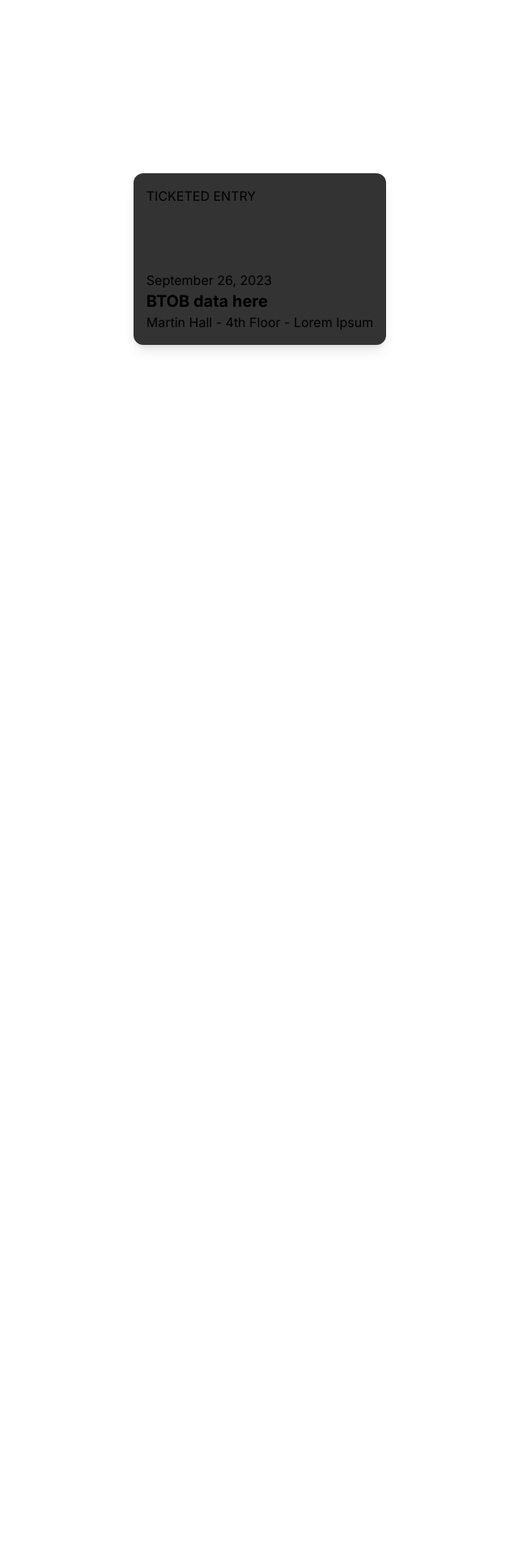
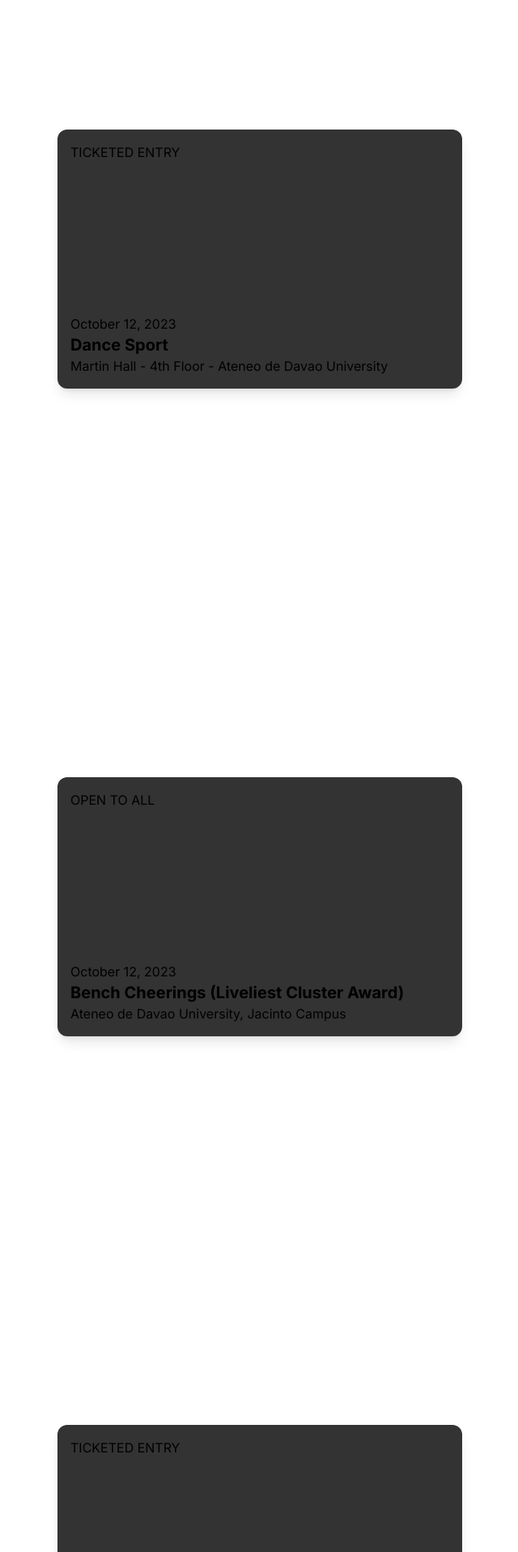
Before and after one commit to SAMAHAN-Systems-Development/sadya-2023-website, a Next.js app: page /EventCard in a window 1280 px wide. Shown: the part 880-2797 px from the top of the page at 81% size, without its empty margins (319-959 px from the left). Before the commit the page ends 1600 px from the top, so only its background shows below. Built offline with nearby package versions, Linux system fonts and the light colour scheme.

Commit message:
feat: input all events in event data

```diff
--- a/src/app/EventCard/page.tsx
+++ b/src/app/EventCard/page.tsx
@@ -1,5 +1,6 @@
-import EventCard from '@/components/ui/EventCard';
-import { EventData } from '@/data/EventData';
+import React from 'react';
+import EventCard from '../../components/ui/EventCard';
+import { EventData } from '../../data/EventData';
 
 export default function Home() {
   return (
--- a/src/components/ui/EventCard.tsx
+++ b/src/components/ui/EventCard.tsx
@@ -7,6 +7,21 @@ type CardProps = {
   title: string;
 };
 
+const cardStyle = {
+  width: '500px',
+  height: '320px',
+  display: 'flex',
+  flexDirection: 'column',
+  justifyContent: 'space-between',
+};
+
+const containerStyle = {
+  display: 'flex',
+  justifyContent: 'center',
+  alignItems: 'center',
+  height: '100vh',
+};
+
 const EventCard: React.FC<CardProps> = ({
   title,
   date,
@@ -14,10 +29,12 @@ const EventCard: React.FC<CardProps> = ({
   floor,
 }) => {
   return (
-    <div className="flex justify-center items-center h-screen">
-      <div className=" mx-auto rounded-xl overflow-hidden shadow-lg bg-black">
+    <div style={containerStyle}>
+      <div className="rounded-xl overflow-hidden shadow-lg bg-black" style={cardStyle}>
         <div className="px-4 py-4">
           <div className="text-base mb-2">{title}</div>
+        </div>
+        <div className="flex flex-col px-4 py-4">
           <p className="text-gray-700 text-base mt-20">{date}</p>
           <p className="font-bold text-gray-700 text-xl">{description}</p>
           <p className="text-gray-700 text-base">{floor}</p>
--- a/src/data/EventData.ts
+++ b/src/data/EventData.ts
@@ -1,31 +1,68 @@
-import type { EventDataTypes } from 'lib/types/EventDataTypes';
+import { EventDataTypes } from "../../lib/types/EventDataTypes";
 
 export const EventData: EventDataTypes[] = [
   {
     eventDataEntry: 'TICKETED ENTRY',
-    eventDataDate: 'September 26, 2023',
-    eventDataDescription: 'Sample event description here',
-    eventDataFloor: 'Martin Hall - 4th Floor - Lorem Ipsum',
-    start: 'September 27 2023 10:05 PM',
-    expiry: 'September 27 2023 11:00 PM',
+    eventDataDate: 'October 12, 2023',
+    eventDataDescription: 'Banner Making',
+    eventDataFloor: 'Martin Hall - 6th Floor - Ateneo de Davao University',
+    start: 'October 1 2023 6:50 PM',
+    expiry: 'October 1 2023 11:00 PM',
   },
   {
     eventDataEntry: 'TICKETED ENTRY',
-    eventDataDate: 'September 26, 2023',
-    eventDataDescription: 'BTOB data here',
-    eventDataFloor: 'Martin Hall - 4th Floor - Lorem Ipsum',
+    eventDataDate: 'October 12, 2023',
+    eventDataDescription: 'Dance Sport',
+    eventDataFloor: 'Martin Hall - 4th Floor - Ateneo de Davao University',
+    start: 'September 27 2023 3:00 PM',
+    expiry: 'September 27 2023 5:00 PM',
+  },
+  {
+    eventDataEntry: 'OPEN TO ALL',
+    eventDataDate: 'October 12, 2023',
+    eventDataDescription: 'Bench Cheerings (Liveliest Cluster Award)',
+    eventDataFloor: 'Ateneo de Davao University, Jacinto Campus',
+    start: 'September 27 2023 3:00 PM',
+    expiry: 'September 27 2023 5:00 PM',
+  },
+  {
+    eventDataEntry: 'TICKETED ENTRY',
+    eventDataDate: 'October 12, 2023',
+    eventDataDescription: 'Battle of the Bands',
+    eventDataFloor: 'Martin Hall - 4th Floor - Ateneo de Davao University',
+    start: 'September 27 2023 3:00 PM',
+    expiry: 'September 27 2023 5:00 PM',
+  },
+  {
+    eventDataEntry: 'TICKETED ENTRY',
+    eventDataDate: 'October 13, 2023',
+    eventDataDescription: 'Star Search',
+    eventDataFloor: 'Finster Auditorium - Ateneo de Davao University',
+    start: 'September 27 2023 3:00 PM',
+    expiry: 'September 27 2023 5:00 PM',
+  },
+  {
+    eventDataEntry: 'TICKETED ENTRY',
+    eventDataDate: 'October 13, 2023',
+    eventDataDescription: 'Creative Series: Short Film',
+    eventDataFloor: 'Martin Hall - 4th Floor - Ateneo de Davao University',
+    start: 'September 27 2023 3:00 PM',
+    expiry: 'September 27 2023 5:00 PM',
+  },
+  {
+    eventDataEntry: 'TICKETED ENTRY',
+    eventDataDate: 'October 13, 2023',
+    eventDataDescription: 'Sayawtenista',
+    eventDataFloor: 'Martin Hall - 4th Floor - Ateneo de Davao University',
+    start: 'September 27 2023 3:00 PM',
+    expiry: 'September 27 2023 5:00 PM',
+  },
+  {
+    eventDataEntry: 'OPEN TO ALL',
+    eventDataDate: 'October 12-14, 2023',
+    eventDataDescription: 'COA-D Gimikan',
+    eventDataFloor: 'Arrupe Hall - 1st Floor - Ateneo de Davao University',
     start: 'September 27 2023 3:00 PM',
     expiry: 'September 27 2023 5:00 PM',
   },
 ];
-
-// export const BTOTB: EventDataTypes[] = [
-//   {
-//     eventDataEntry: 'TICKETED ENTRY',
-//     eventDataDate: 'September 26, 2023',
-//     eventDataDescription: 'BTOB data here',
-//     eventDataFloor: 'Martin Hall - 4th Floor - Lorem Ipsum',
-//     start:'September 26 2023 3:00 PM',
-//     expiry: 'September 26 2023 5:00 PM',
-//   },
-// ];
--- a/src/utils/datetime.ts
+++ b/src/utils/datetime.ts
@@ -2,7 +2,7 @@ import dayjs from 'dayjs';
 import customParseFormat from 'dayjs/plugin/customParseFormat';
 import timezone from 'dayjs/plugin/timezone';
 import utc from 'dayjs/plugin/utc';
-import type { EventDataTypes } from 'lib/types/EventDataTypes';
+import { EventDataTypes } from "../../lib/types/EventDataTypes";
 
 dayjs.extend(utc);
 dayjs.extend(timezone);
```
Also changed, not shown: src/app/CurrentlyHappening/page.tsx (+3 -4 lines).
